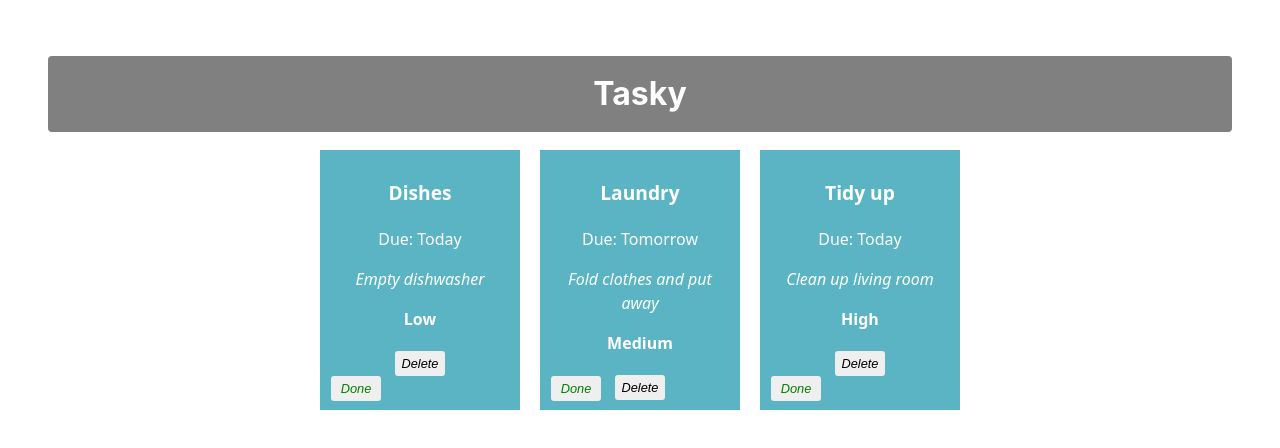
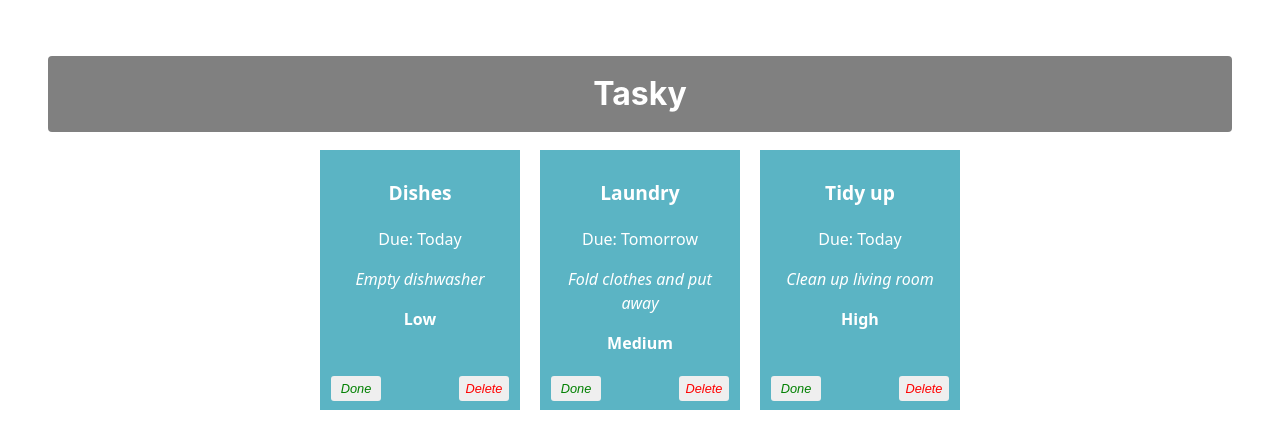
Before and after one commit to KingKorko/react-basics-labs, a React (Vite) app in the folder lab1/: page / in a window 1280 px wide. Shown: the top 448 px of the page. Built offline with nearby package versions, Linux system fonts and the light colour scheme.

Commit message:
Delete a task

```diff
--- a/lab1/src/App.css
+++ b/lab1/src/App.css
@@ -65,3 +65,10 @@ button {
   left: 5px;
   color: green;
 }
+
+.deleteButton {
+  position: absolute;
+  bottom: 5px;
+  right: 5px;
+  color: red;
+}
```
